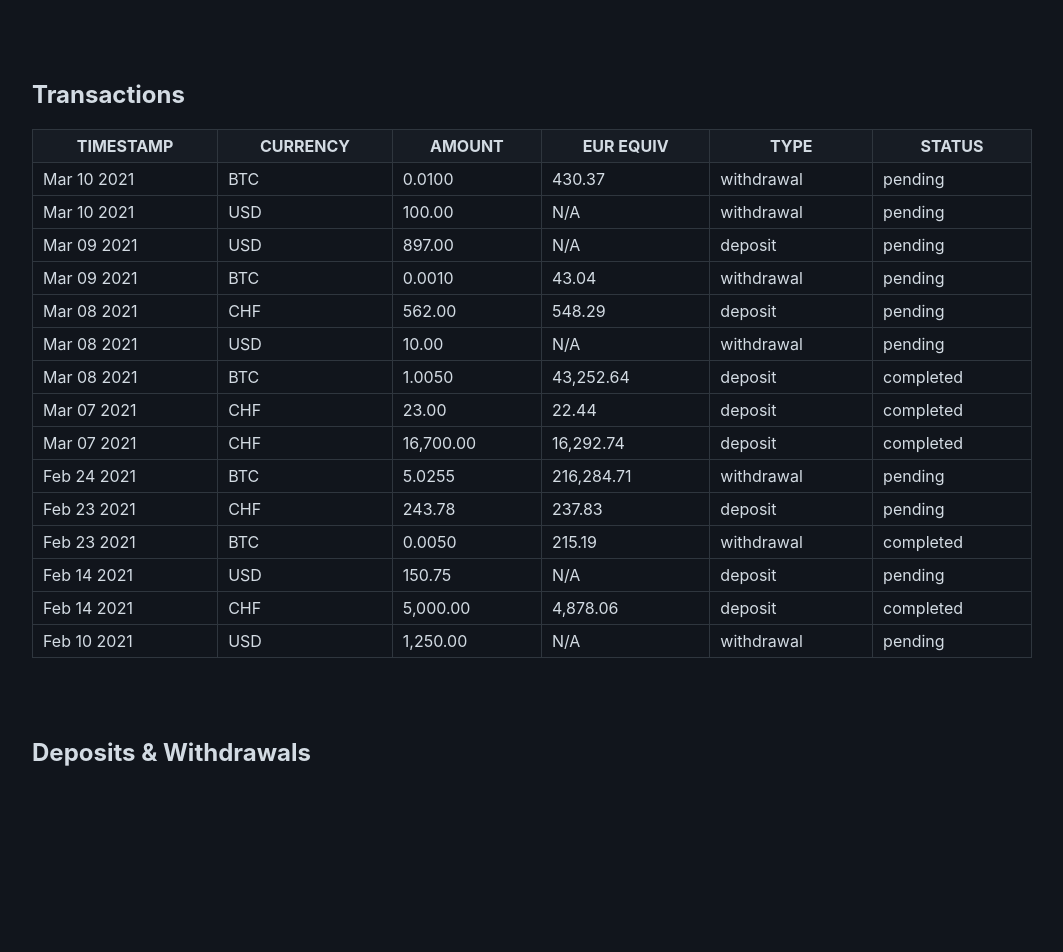
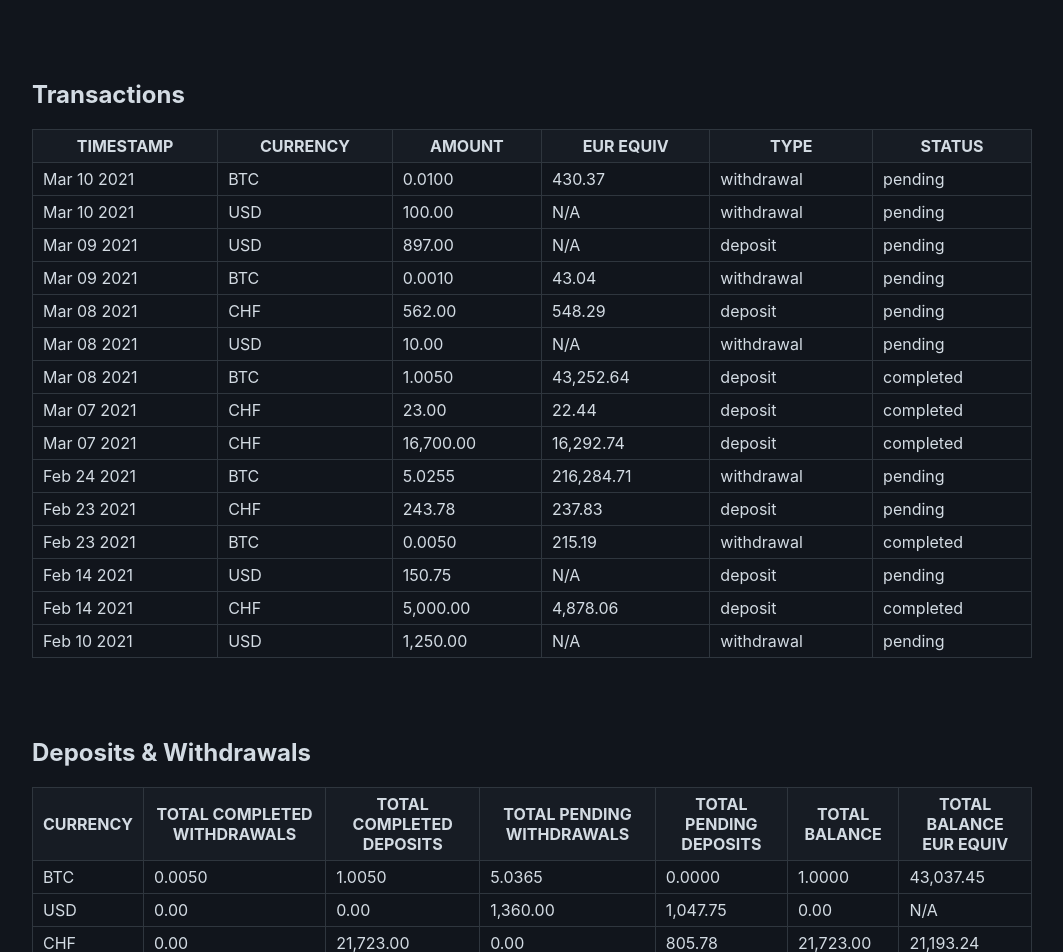
Before and after one commit to fkul/sb-web-challenge, a Next.js app: page / in a window 1280 px wide. Shown: the top 952 px of the page, without its empty margins (108-1171 px from the left). Before the commit the page ends 880 px from the top, so only its background shows below. Built offline with nearby package versions, Linux system fonts and the light colour scheme.

Commit message:
Implement DepositsAndWithdrawals component

```diff
--- /dev/null
+++ b/src/components/DepositsAndWithdrawals/DepositsAndWithdrawals.tsx
@@ -0,0 +1,101 @@
+import type { Rates } from "@/types/Rates"
+import type { Transaction } from "@/types/Transaction"
+import Equiv from "@/components/Equiv"
+import PriceString from "@/components/PriceString"
+import TransactionAggregator from "@/entities/TransactionAggregator"
+
+interface DepositsAndWithdrawalsProps {
+  transactions: Transaction[] | null
+  eurRates: Rates | null
+}
+
+const DepositsAndWithdrawals = ({
+  transactions,
+  eurRates,
+}: DepositsAndWithdrawalsProps) => {
+  if (!transactions) {
+    return <span>Loading...</span>
+  }
+
+  type AggregatedTransactions = Map<string, TransactionAggregator>
+
+  const aggregate = (transactions: Transaction[]): AggregatedTransactions => {
+    const aggregationMap = new Map()
+
+    transactions.forEach(({ currency, ...data }) => {
+      if (!aggregationMap.has(currency)) {
+        aggregationMap.set(currency, new TransactionAggregator(currency))
+      }
+
+      aggregationMap.get(currency).add(data)
+    })
+
+    return aggregationMap
+  }
+
+  const aggregatedTransactions = aggregate(transactions!)
+
+  return (
+    <table>
+      <thead>
+        <tr>
+          <th>currency</th>
+          <th>total completed withdrawals</th>
+          <th>total completed deposits</th>
+          <th>total pending withdrawals</th>
+          <th>total pending deposits</th>
+          <th>total balance</th>
+          <th>total balance eur equiv</th>
+        </tr>
+      </thead>
+      <tbody>
+        {aggregatedTransactions &&
+          Array.from(aggregatedTransactions.values(), (value) => (
+            <tr key={value.currency}>
+              <td>{value.currency}</td>
+              <td>
+                <PriceString
+                  price={value.totalCompletedWithdrawals}
+                  currency={value.currency}
+                />
+              </td>
+              <td>
+                <PriceString
+                  price={value.totalCompletedDeposits}
+                  currency={value.currency}
+                />
+              </td>
+              <td>
+                <PriceString
+                  price={value.totalPendingWithdrawals}
+                  currency={value.currency}
+                />
+              </td>
+              <td>
+                <PriceString
+                  price={value.totalPendingDeposits}
+                  currency={value.currency}
+                />
+              </td>
+              <td>
+                <PriceString
+                  price={value.totalBalance}
+                  currency={value.currency}
+                />
+              </td>
+              <td>
+                <Equiv
+                  amount={value.totalBalance}
+                  fromCurrency={value.currency}
+                  toCurrency="EUR"
+                  rates={eurRates}
+                />
+              </td>
+            </tr>
+          ))}
+      </tbody>
+    </table>
+  )
+}
+
+export default DepositsAndWithdrawals
--- /dev/null
+++ b/src/components/DepositsAndWithdrawals/index.tsx
@@ -0,0 +1 @@
+export { default } from "./DepositsAndWithdrawals"
--- /dev/null
+++ b/src/entities/TransactionAggregator.ts
@@ -0,0 +1,32 @@
+import { Transaction } from "@/types/Transaction"
+
+export default class TransactionAggregator {
+  currency: string
+  totalCompletedWithdrawals: number = 0
+  totalCompletedDeposits: number = 0
+  totalPendingWithdrawals: number = 0
+  totalPendingDeposits: number = 0
+  totalBalance: number = 0
+
+  constructor(currency: string) {
+    this.currency = currency
+  }
+
+  add(transaction: Transaction): void {
+    if (transaction.status === "completed") {
+      if (transaction.type === "withdrawal") {
+        this.totalCompletedWithdrawals += transaction.amount
+        this.totalBalance -= transaction.amount
+      } else {
+        this.totalCompletedDeposits += transaction.amount
+        this.totalBalance += transaction.amount
+      }
+    } else {
+      if (transaction.type === "withdrawal") {
+        this.totalPendingWithdrawals += transaction.amount
+      } else {
+        this.totalPendingDeposits += transaction.amount
+      }
+    }
+  }
+}
--- a/src/pages/index.tsx
+++ b/src/pages/index.tsx
@@ -1,5 +1,6 @@
 import type { NextPage } from "next"
 import styled from "styled-components"
+import DepositsAndWithdrawals from "@/components/DepositsAndWithdrawals"
 import Transactions from "@/components/Transactions"
 
 const PageWrapper = styled.div`
@@ -149,6 +150,10 @@ const Home: NextPage = () => {
       </PageSection>
       <PageSection>
         <h2>Deposits & Withdrawals</h2>
+        <DepositsAndWithdrawals
+          transactions={transactions}
+          eurRates={eurRates}
+        />
       </PageSection>
     </PageWrapper>
   )
```
